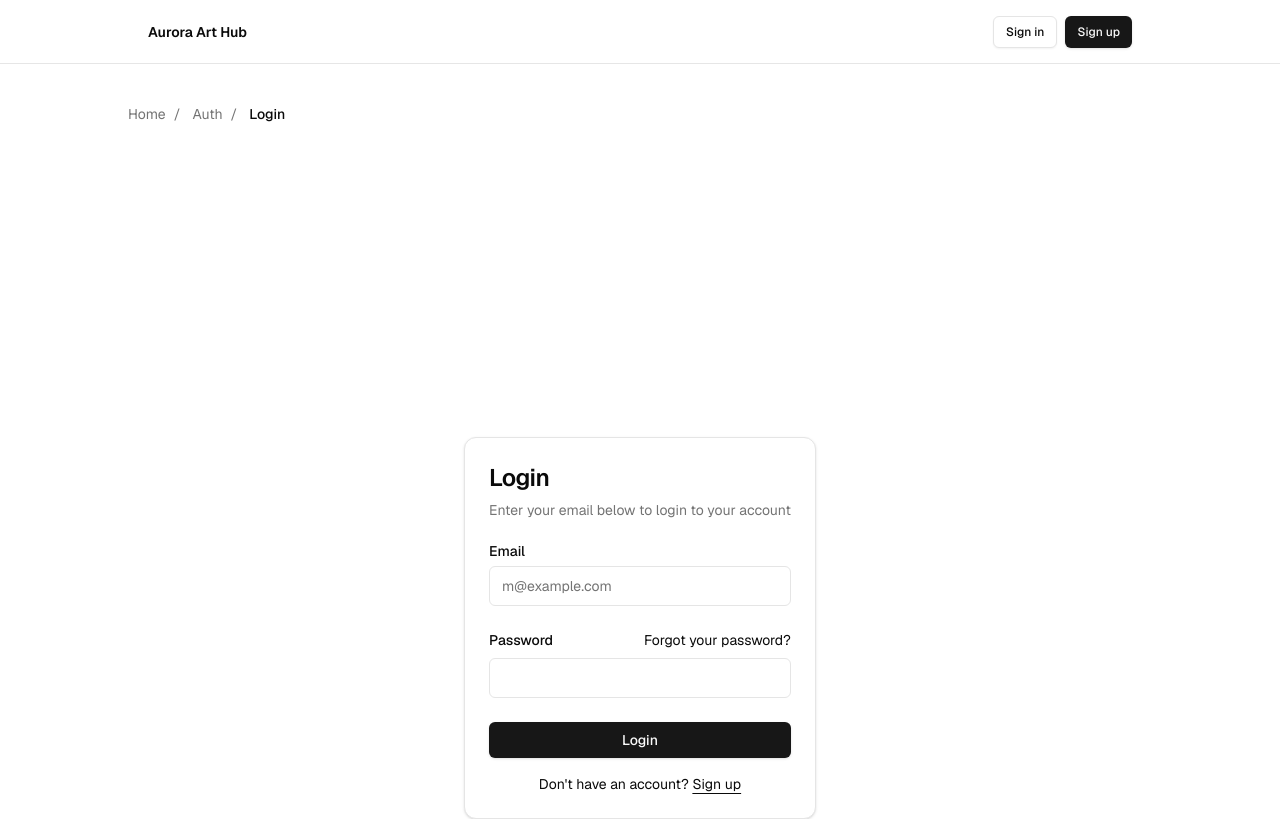
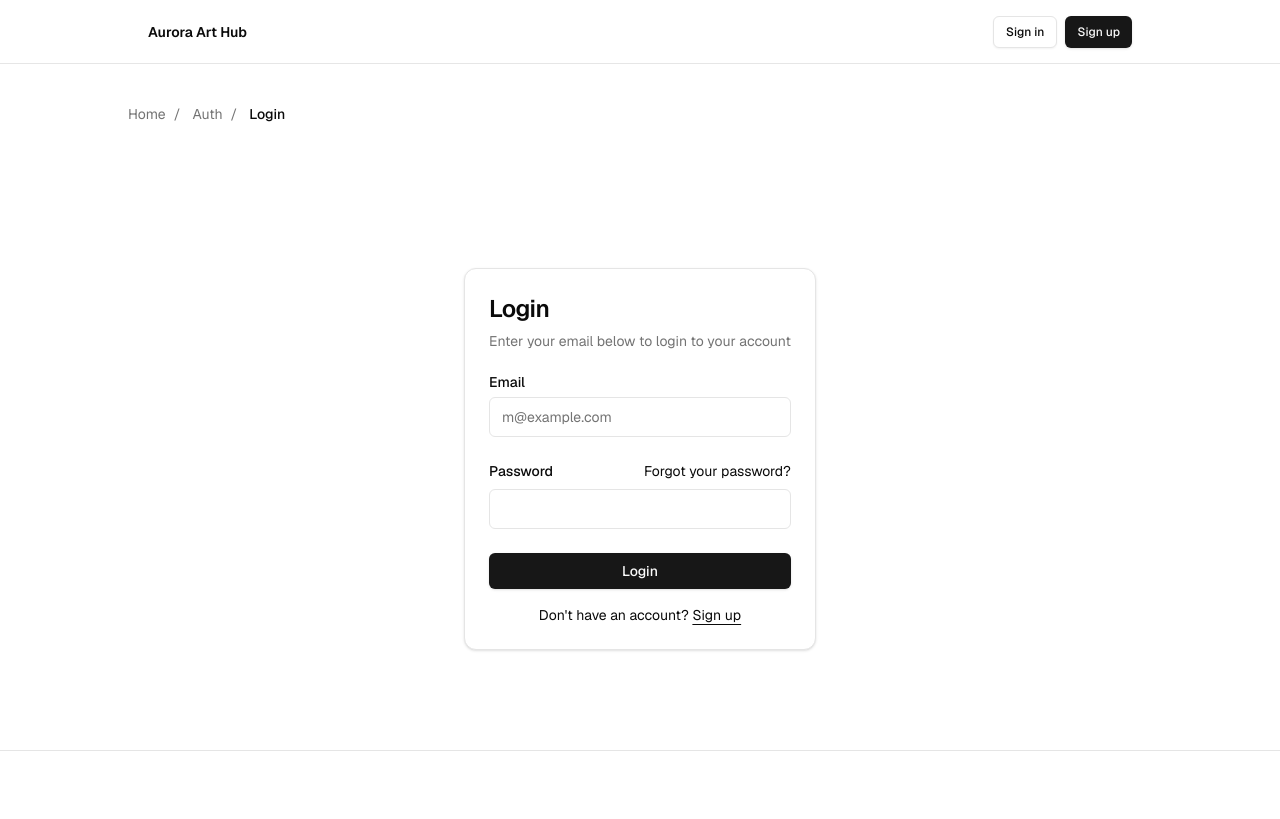
Before and after one commit to marcelmunevar/aurora-art-hub, a Next.js app: page /auth/login in a window 1280 px wide. Shown: the top 819 px of the page. Built offline with nearby package versions, Linux system fonts and the light colour scheme; no server answers.

Commit message:
removed min h on login

```diff
--- a/app/auth/login/page.tsx
+++ b/app/auth/login/page.tsx
@@ -2,7 +2,7 @@ import { LoginForm } from "@/components/login-form";
 
 export default function Page() {
   return (
-    <div className="flex min-h-svh w-full items-center justify-center p-6 md:p-10">
+    <div className="flex w-full items-center justify-center p-6 md:p-10">
       <div className="w-full max-w-sm">
         <LoginForm />
       </div>
```
